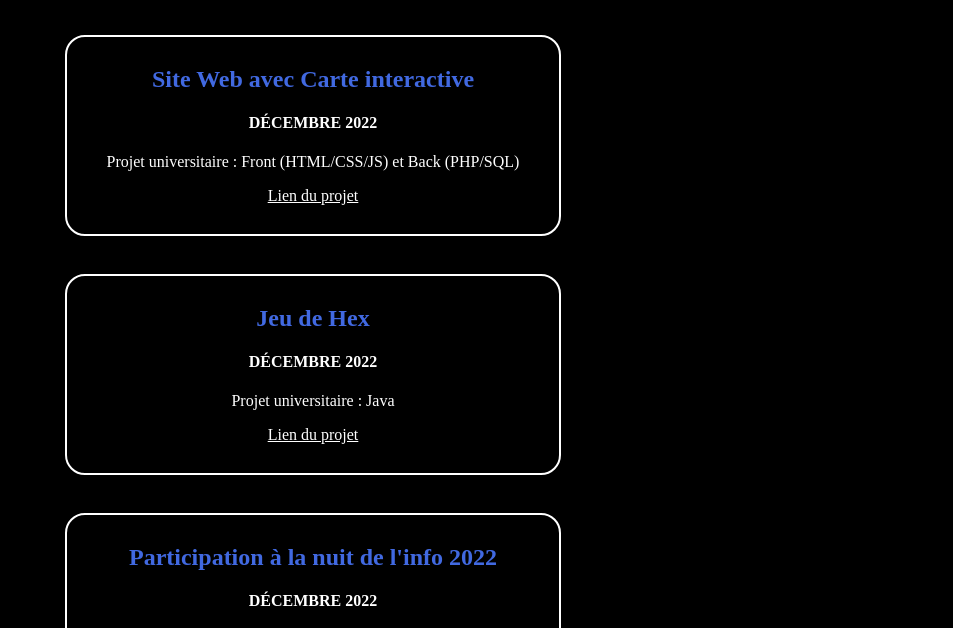
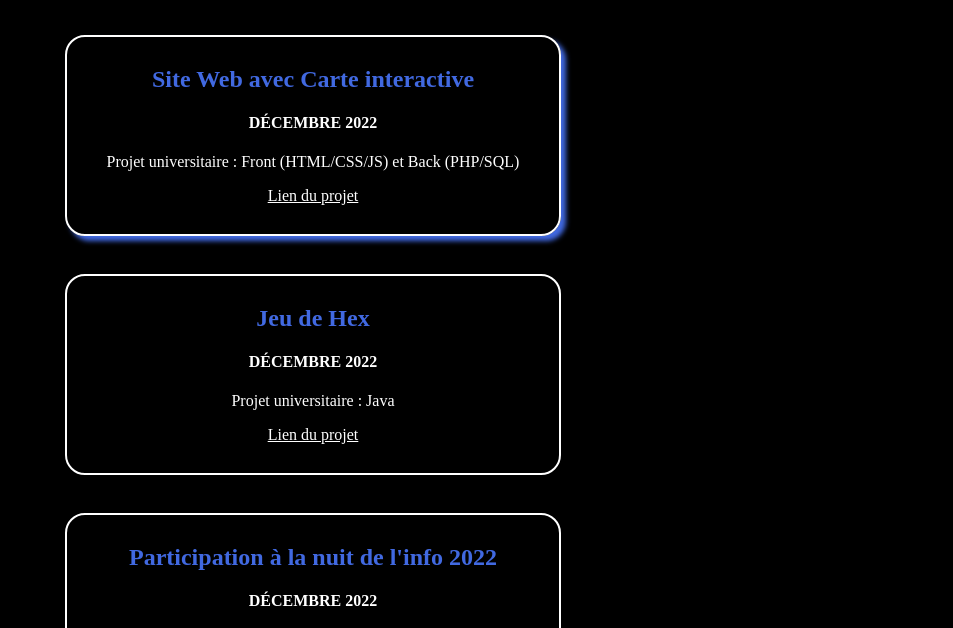
Before and after one commit to momodinoo/momodinoo.github.io, a plain HTML site: page projets.html in a window 1280 px wide. In both pictures the pointer is over the element 639 px from the left and 306 px from the top of the page. Shown: the part 171-799 px from the top of the page, without its empty margins (327-1280 px from the left). Drawn offline with Linux system fonts and the light colour scheme.

Commit message:
Update shared_css.css

```diff
--- a/CSS/shared_css.css
+++ b/CSS/shared_css.css
@@ -88,3 +88,7 @@ body{
     color:royalblue;
     border:3px solid royalblue;
 }
+
+.container-item:hover{
+    box-shadow: 5px 5px 5px royalblue;
+}
```
